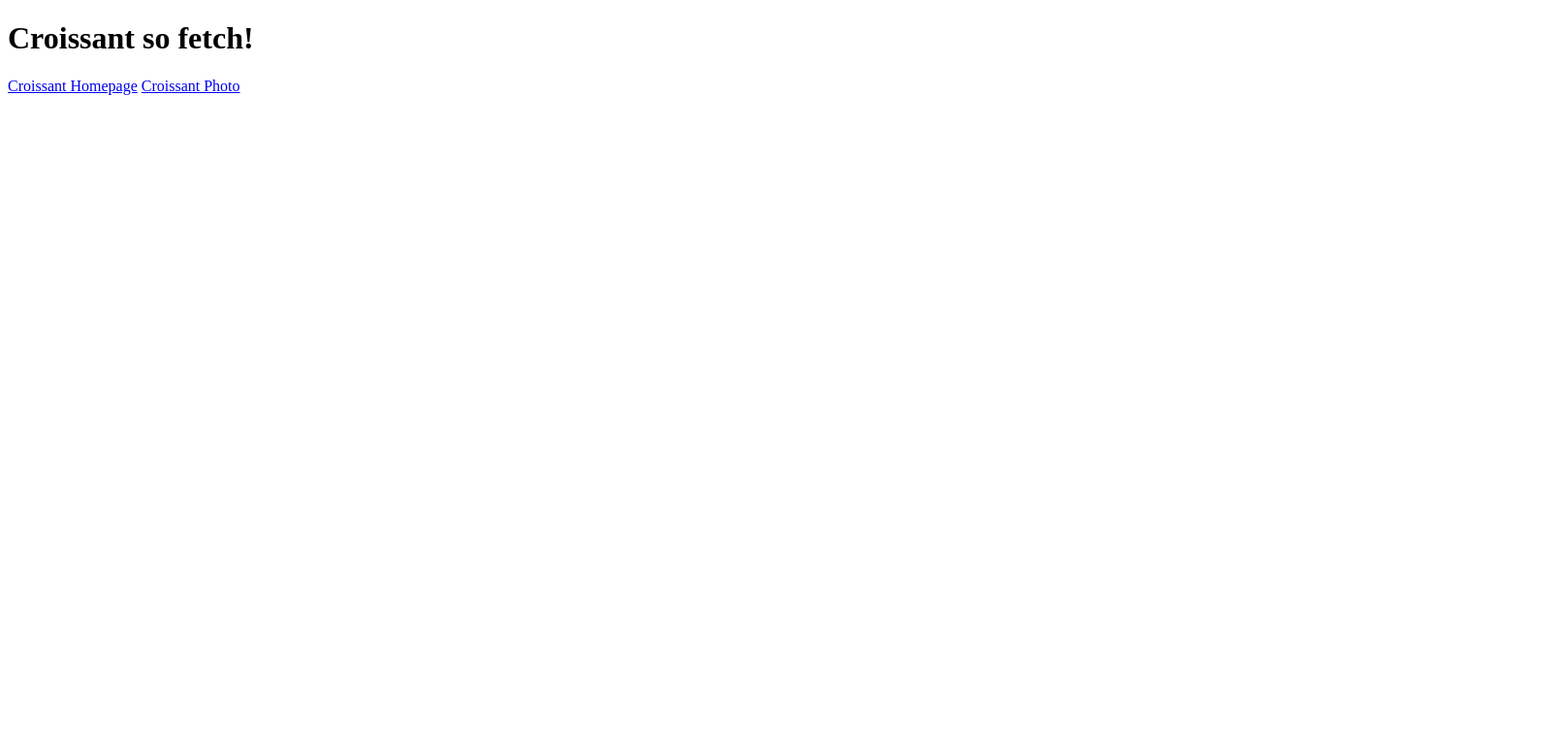
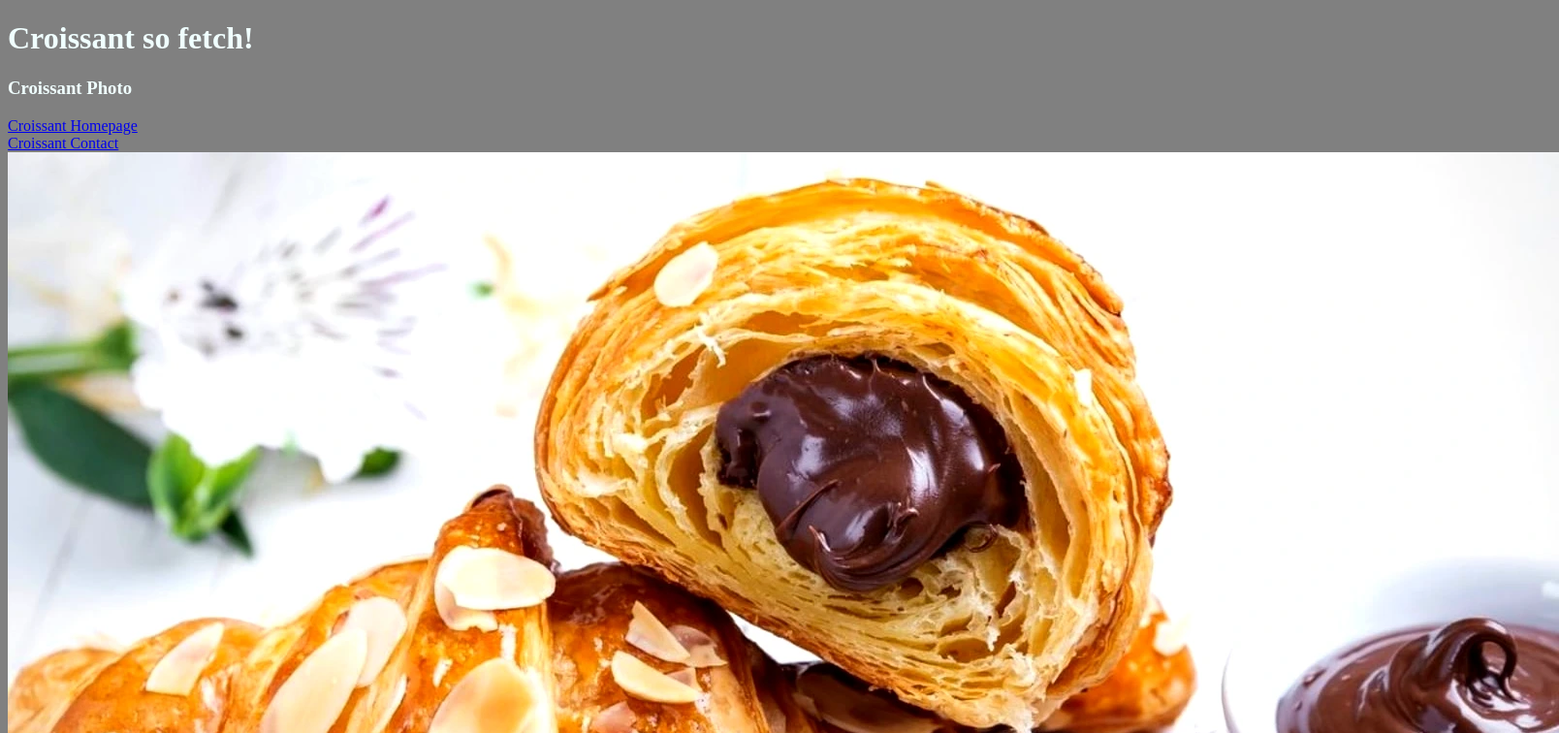
Before and after one commit to belindaam7/croissant-so-fetch, a plain HTML site: page photo.html in a window 1280 px wide. Shown: the top 756 px of the page at 97% size, 1608 px wide, since content can reach past the window. Drawn offline with Linux system fonts and the light colour scheme.

Commit message:
added css layer and image

```diff
--- /dev/null
+++ b/css/styles.css
@@ -0,0 +1,4 @@
+body {
+  background-color: gray;
+  color: azure;
+}
--- a/photo.html
+++ b/photo.html
@@ -4,10 +4,13 @@
     <meta charset="UTF-8" />
     <meta name="viewport" content="width=device-width, initial-scale=1.0" />
     <title>Croissant Contact</title>
+    <link rel="stylesheet" href="css/styles.css" />
   </head>
   <body>
     <h1>Croissant so fetch!</h1>
-    <a href="/">Croissant Homepage</a>
-    <a href="/photo.html">Croissant Photo</a>
+    <h3>Croissant Photo</h3>
+    <a href="/">Croissant Homepage</a><br />
+    <a href="/contact.html">Croissant Contact</a>
+    <img src="/images/croissant.jpg" alt="" />
   </body>
 </html>
```
Also changed, not shown: contact.html (+11 -7 lines), index.html (+3 -1 lines), images/croissant.jpg (added).
